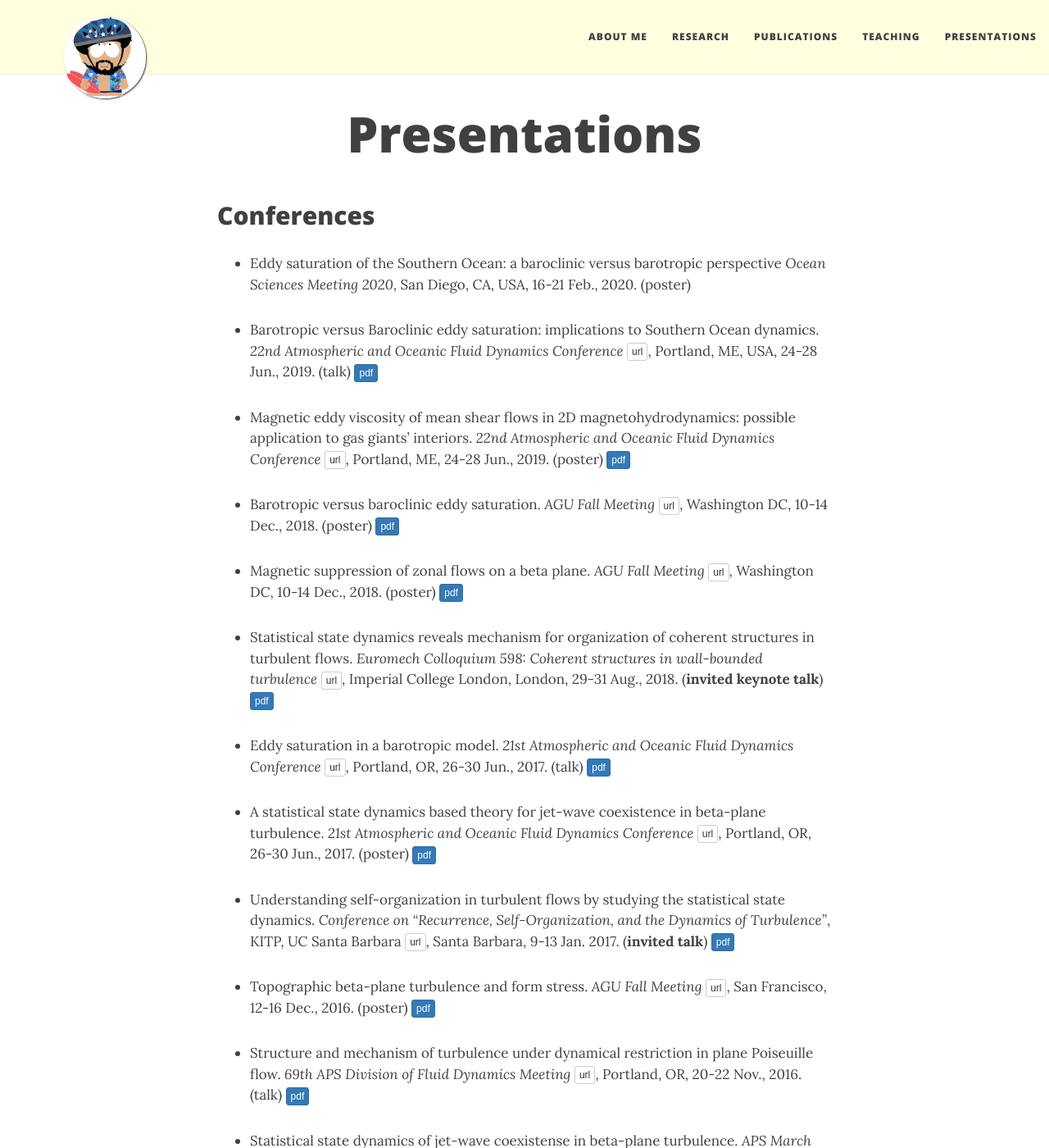
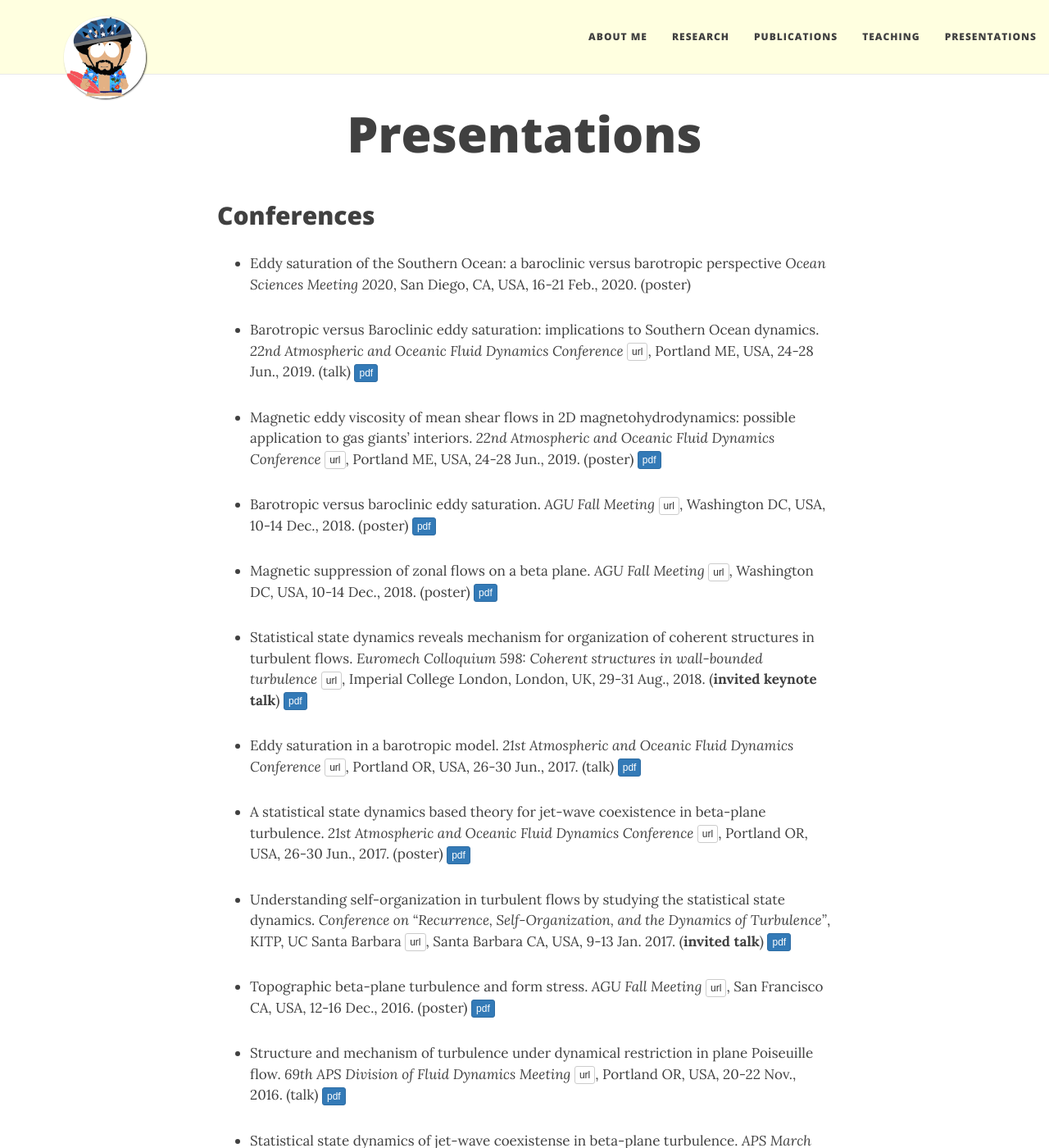
Before and after one commit to navidcy/navidcy.github.io, a Jekyll site: the page built from presentations.md, in a window 1280 px wide and 1400 px high. Shown: the whole window at 82% size. Built offline with Jekyll 4.4.1, drawn with Linux system fonts in a browser that asks for light colours; nearby versions of some CDN libraries; some of the changed text lies outside the part shown.

Commit message:
adds states/countries in pressentation list

```diff
--- a/presentations.md
+++ b/presentations.md
@@ -9,33 +9,33 @@ title: Presentations
 
 - Eddy saturation of the Southern Ocean: a baroclinic versus barotropic perspective _Ocean Sciences Meeting 2020_, San Diego, CA, USA, 16-21 Feb., 2020. (poster)
 
-- Barotropic versus Baroclinic eddy saturation: implications to Southern Ocean dynamics.  _22nd Atmospheric and Oceanic Fluid Dynamics Conference_ [<span class="btn btn-default btn-xs{{end}}" style="font-family:sans-serif;">url</span>][AOFD19-site]{:target="_blank"}, Portland, ME, USA, 24-28 Jun., 2019. (talk) [<span class="btn btn-primary btn-xs{{end}}" style="font-family:sans-serif;">pdf</span>][AOFD19-talk]
+- Barotropic versus Baroclinic eddy saturation: implications to Southern Ocean dynamics.  _22nd Atmospheric and Oceanic Fluid Dynamics Conference_ [<span class="btn btn-default btn-xs{{end}}" style="font-family:sans-serif;">url</span>][AOFD19-site]{:target="_blank"}, Portland ME, USA, 24-28 Jun., 2019. (talk) [<span class="btn btn-primary btn-xs{{end}}" style="font-family:sans-serif;">pdf</span>][AOFD19-talk]
 
-- Magnetic eddy viscosity of mean shear flows in 2D magnetohydrodynamics: possible application to gas giants' interiors.  _22nd Atmospheric and Oceanic Fluid Dynamics Conference_ [<span class="btn btn-default btn-xs{{end}}" style="font-family:sans-serif;">url</span>][AOFD19-site]{:target="_blank"}, Portland, ME, 24-28 Jun., 2019. (poster) [<span class="btn btn-primary btn-xs{{end}}" style="font-family:sans-serif;">pdf</span>][AOFD19-poster]
+- Magnetic eddy viscosity of mean shear flows in 2D magnetohydrodynamics: possible application to gas giants' interiors.  _22nd Atmospheric and Oceanic Fluid Dynamics Conference_ [<span class="btn btn-default btn-xs{{end}}" style="font-family:sans-serif;">url</span>][AOFD19-site]{:target="_blank"}, Portland ME, USA, 24-28 Jun., 2019. (poster) [<span class="btn btn-primary btn-xs{{end}}" style="font-family:sans-serif;">pdf</span>][AOFD19-poster]
 
-- Barotropic versus baroclinic eddy saturation. _AGU Fall Meeting_ [<span class="btn btn-default btn-xs{{end}}" style="font-family:sans-serif;">url</span>][AGU18-site]{:target="_blank"}, Washington DC, 10-14 Dec., 2018. (poster) [<span class="btn btn-primary btn-xs{{end}}" style="font-family:sans-serif;">pdf</span>][AGU18-ocean-poster]
+- Barotropic versus baroclinic eddy saturation. _AGU Fall Meeting_ [<span class="btn btn-default btn-xs{{end}}" style="font-family:sans-serif;">url</span>][AGU18-site]{:target="_blank"}, Washington DC, USA, 10-14 Dec., 2018. (poster) [<span class="btn btn-primary btn-xs{{end}}" style="font-family:sans-serif;">pdf</span>][AGU18-ocean-poster]
 
-- Magnetic suppression of zonal flows on a beta plane. _AGU Fall Meeting_ [<span class="btn btn-default btn-xs{{end}}" style="font-family:sans-serif;">url</span>][AGU18-site]{:target="_blank"}, Washington DC, 10-14 Dec., 2018. (poster) [<span class="btn btn-primary btn-xs{{end}}" style="font-family:sans-serif;">pdf</span>][AGU18-magnetic-poster]
+- Magnetic suppression of zonal flows on a beta plane. _AGU Fall Meeting_ [<span class="btn btn-default btn-xs{{end}}" style="font-family:sans-serif;">url</span>][AGU18-site]{:target="_blank"}, Washington DC, USA, 10-14 Dec., 2018. (poster) [<span class="btn btn-primary btn-xs{{end}}" style="font-family:sans-serif;">pdf</span>][AGU18-magnetic-poster]
 
-- Statistical state dynamics reveals mechanism for organization of coherent structures in turbulent flows. _Euromech Colloquium 598: Coherent structures in wall-bounded turbulence_ [<span class="btn btn-default btn-xs{{end}}" style="font-family:sans-serif;">url</span>][Euromech18-site]{:target="_blank"}, Imperial College London, London, 29-31 Aug., 2018. (**invited keynote talk**) [<span class="btn btn-primary btn-xs{{end}}" style="font-family:sans-serif;">pdf</span>][Euromech18-talk]
+- Statistical state dynamics reveals mechanism for organization of coherent structures in turbulent flows. _Euromech Colloquium 598: Coherent structures in wall-bounded turbulence_ [<span class="btn btn-default btn-xs{{end}}" style="font-family:sans-serif;">url</span>][Euromech18-site]{:target="_blank"}, Imperial College London, London, UK, 29-31 Aug., 2018. (**invited keynote talk**) [<span class="btn btn-primary btn-xs{{end}}" style="font-family:sans-serif;">pdf</span>][Euromech18-talk]
 
-- Eddy saturation in a barotropic model. _21st Atmospheric and Oceanic Fluid Dynamics Conference_ [<span class="btn btn-default btn-xs{{end}}" style="font-family:sans-serif;">url</span>][AOFD17-site]{:target="_blank"}, Portland, OR, 26-30 Jun., 2017. (talk) [<span class="btn btn-primary btn-xs{{end}}" style="font-family:sans-serif;">pdf</span>][AOFD17-talk]
+- Eddy saturation in a barotropic model. _21st Atmospheric and Oceanic Fluid Dynamics Conference_ [<span class="btn btn-default btn-xs{{end}}" style="font-family:sans-serif;">url</span>][AOFD17-site]{:target="_blank"}, Portland OR, USA, 26-30 Jun., 2017. (talk) [<span class="btn btn-primary btn-xs{{end}}" style="font-family:sans-serif;">pdf</span>][AOFD17-talk]
 
-- A statistical state dynamics based theory for jet-wave coexistence in beta-plane turbulence. _21st Atmospheric and Oceanic Fluid Dynamics Conference_ [<span class="btn btn-default btn-xs{{end}}" style="font-family:sans-serif;">url</span>][AOFD17-site]{:target="_blank"}, Portland, OR, 26-30 Jun., 2017. (poster) [<span class="btn btn-primary btn-xs{{end}}" style="font-family:sans-serif;">pdf</span>][AOFD17-poster]
+- A statistical state dynamics based theory for jet-wave coexistence in beta-plane turbulence. _21st Atmospheric and Oceanic Fluid Dynamics Conference_ [<span class="btn btn-default btn-xs{{end}}" style="font-family:sans-serif;">url</span>][AOFD17-site]{:target="_blank"}, Portland OR, USA, 26-30 Jun., 2017. (poster) [<span class="btn btn-primary btn-xs{{end}}" style="font-family:sans-serif;">pdf</span>][AOFD17-poster]
 
-- Understanding self-organization in turbulent flows by studying the statistical state dynamics. _Conference on "Recurrence, Self-Organization, and the Dynamics of Turbulence"_, KITP, UC Santa Barbara [<span class="btn btn-default btn-xs{{end}}" style="font-family:sans-serif;">url</span>][KITP-site]{:target="_blank"}, Santa Barbara, 9-13 Jan. 2017. (**invited talk**) [<span class="btn btn-primary btn-xs{{end}}" style="font-family:sans-serif;">pdf</span>][KITP17-talk]
+- Understanding self-organization in turbulent flows by studying the statistical state dynamics. _Conference on "Recurrence, Self-Organization, and the Dynamics of Turbulence"_, KITP, UC Santa Barbara [<span class="btn btn-default btn-xs{{end}}" style="font-family:sans-serif;">url</span>][KITP-site]{:target="_blank"}, Santa Barbara CA, USA, 9-13 Jan. 2017. (**invited talk**) [<span class="btn btn-primary btn-xs{{end}}" style="font-family:sans-serif;">pdf</span>][KITP17-talk]
 
-- Topographic beta-plane turbulence and form stress. _AGU Fall Meeting_ [<span class="btn btn-default btn-xs{{end}}" style="font-family:sans-serif;">url</span>][AGU16-site]{:target="_blank"}, San Francisco, 12-16 Dec., 2016. (poster) [<span class="btn btn-primary btn-xs{{end}}" style="font-family:sans-serif;">pdf</span>][AGU16-poster]
+- Topographic beta-plane turbulence and form stress. _AGU Fall Meeting_ [<span class="btn btn-default btn-xs{{end}}" style="font-family:sans-serif;">url</span>][AGU16-site]{:target="_blank"}, San Francisco CA, USA, 12-16 Dec., 2016. (poster) [<span class="btn btn-primary btn-xs{{end}}" style="font-family:sans-serif;">pdf</span>][AGU16-poster]
 
-- Structure and mechanism of turbulence under dynamical restriction in plane Poiseuille flow. _69th APS Division of Fluid Dynamics Meeting_ [<span class="btn btn-default btn-xs{{end}}" style="font-family:sans-serif;">url</span>][APSDFD16-site]{:target="_blank"}, Portland, OR, 20-22 Nov., 2016. (talk) [<span class="btn btn-primary btn-xs{{end}}" style="font-family:sans-serif;">pdf</span>][AGU16-poster]
+- Structure and mechanism of turbulence under dynamical restriction in plane Poiseuille flow. _69th APS Division of Fluid Dynamics Meeting_ [<span class="btn btn-default btn-xs{{end}}" style="font-family:sans-serif;">url</span>][APSDFD16-site]{:target="_blank"}, Portland OR, USA, 20-22 Nov., 2016. (talk) [<span class="btn btn-primary btn-xs{{end}}" style="font-family:sans-serif;">pdf</span>][AGU16-poster]
 
-- Statistical state dynamics of jet-wave coexistense in beta-plane turbulence. _APS March Meeting 2016_ [<span class="btn btn-default btn-xs{{end}}" style="font-family:sans-serif;">url</span>][APSMar16-site]{:target="_blank"}, Baltimore, 14-18 Mar., 2016. (talk) [<span class="btn btn-primary btn-xs{{end}}" style="font-family:sans-serif;">pdf</span>][APS-March16]
+- Statistical state dynamics of jet-wave coexistense in beta-plane turbulence. _APS March Meeting 2016_ [<span class="btn btn-default btn-xs{{end}}" style="font-family:sans-serif;">url</span>][APSMar16-site]{:target="_blank"}, Baltimore MD, USA, 14-18 Mar., 2016. (talk) [<span class="btn btn-primary btn-xs{{end}}" style="font-family:sans-serif;">pdf</span>][APS-March16]
 
-- Emergence and equilibration of zonal winds in turbulent planetary atmospheres. _12th International Conference on Meteorology, Climatology and Atmospheric Physics, COMECAP 2014_ [<span class="btn btn-default btn-xs{{end}}" style="font-family:sans-serif;">url</span>][COMECAP14-site]{:target="_blank"}, Heraklion, Crete, 28-31 May 2014. (poster) [<span class="btn btn-primary btn-xs{{end}}" style="font-family:sans-serif;">pdf</span>][COMECAP14-poster]
+- Emergence and equilibration of zonal winds in turbulent planetary atmospheres. _12th International Conference on Meteorology, Climatology and Atmospheric Physics, COMECAP 2014_ [<span class="btn btn-default btn-xs{{end}}" style="font-family:sans-serif;">url</span>][COMECAP14-site]{:target="_blank"}, Heraklion, Greece, 28-31 May 2014. (poster) [<span class="btn btn-primary btn-xs{{end}}" style="font-family:sans-serif;">pdf</span>][COMECAP14-poster]
 
-- Emergence and equilibration of jets in planetary turbulence.  _EGU 2013 General Assembly_ [<span class="btn btn-default btn-xs{{end}}" style="font-family:sans-serif;">url</span>][EGU13-site]{:target="_blank"}, Vienna, 8-12 Apr. 2013. (talk) [<span class="btn btn-primary btn-xs{{end}}" style="font-family:sans-serif;">pdf</span>][EGU13-talk]
+- Emergence and equilibration of jets in planetary turbulence.  _EGU 2013 General Assembly_ [<span class="btn btn-default btn-xs{{end}}" style="font-family:sans-serif;">url</span>][EGU13-site]{:target="_blank"}, Vienna, Austria, 8-12 Apr. 2013. (talk) [<span class="btn btn-primary btn-xs{{end}}" style="font-family:sans-serif;">pdf</span>][EGU13-talk]
 
-- Emergence and equilibration of jets in planetary turbulence.  _8th Panhellenic Meeting "Fluid Flow Phenomena'' (ROI 2012)_ [<span class="btn btn-default btn-xs{{end}}" style="font-family:sans-serif;">url</span>][ROI12-site]{:target="_blank"}, Volos, 16-17 November 2012. (talk) [<span class="btn btn-primary btn-xs{{end}}" style="font-family:sans-serif;">pdf</span>][ROI12-talk]
+- Emergence and equilibration of jets in planetary turbulence.  _8th Panhellenic Meeting "Fluid Flow Phenomena'' (ROI 2012)_ [<span class="btn btn-default btn-xs{{end}}" style="font-family:sans-serif;">url</span>][ROI12-site]{:target="_blank"}, Volos, Greece, 16-17 November 2012. (talk) [<span class="btn btn-primary btn-xs{{end}}" style="font-family:sans-serif;">pdf</span>][ROI12-talk]
 
 
 ## Seminars
@@ -44,35 +44,35 @@ title: Presentations
 
 - What is hiding underneath the stripes of Jupiter and Saturn? Department of Physics Colloquium, Department of Physics [<span class="btn btn-default btn-xs{{end}}" style="font-family:sans-serif;">url</span>][PhysUoA-site]{:target="_blank"}, National and Kapodistrian University of Athens [<span class="btn btn-default btn-xs{{end}}" style="font-family:sans-serif;">url</span>][UoA-site]{:target="_blank"}, Athens, Greece, 16 Oct. 2019. [<span class="btn btn-primary btn-xs{{end}}" style="font-family:sans-serif;">pdf</span>][UoA-Oct2019]
 
-- Barotropic versus Baroclinic eddy saturation: implications to Southern Ocean dynamics. Geophysical Fluid Dynamics Summer Program, Woods Hole Oceanographic Institution [<span class="btn btn-default btn-xs{{end}}" style="font-family:sans-serif;">url</span>][GFD-site]{:target="_blank"}, Woods Hole, USA, 9 Jul. 2019. [<span class="btn btn-primary btn-xs{{end}}" style="font-family:sans-serif;">pdf</span>][GFD_July2019]
+- Barotropic versus Baroclinic eddy saturation: implications to Southern Ocean dynamics. Geophysical Fluid Dynamics Summer Program, Woods Hole Oceanographic Institution [<span class="btn btn-default btn-xs{{end}}" style="font-family:sans-serif;">url</span>][GFD-site]{:target="_blank"}, Woods Hole MA, USA, 9 Jul. 2019. [<span class="btn btn-primary btn-xs{{end}}" style="font-family:sans-serif;">pdf</span>][GFD_July2019]
 
-- A barotropic process-model for eddy saturation. Woods Hole Oceanographic Institution  [<span class="btn btn-default btn-xs{{end}}" style="font-family:sans-serif;">url</span>][WHOI-site]{:target="_blank"}, Woods Hole, USA, 16 Apr. 2019. [<span class="btn btn-primary btn-xs{{end}}" style="font-family:sans-serif;">pdf</span>][WHOI-Apr2019]
+- A barotropic process-model for eddy saturation. Woods Hole Oceanographic Institution  [<span class="btn btn-default btn-xs{{end}}" style="font-family:sans-serif;">url</span>][WHOI-site]{:target="_blank"}, Woods Hole MA, USA, 16 Apr. 2019. [<span class="btn btn-primary btn-xs{{end}}" style="font-family:sans-serif;">pdf</span>][WHOI-Apr2019]
 
-- How does the Antarctic Circumpolar Current respond to the increasing winds over the Southern Ocean?: Barotropic versus Baroclinic Eddy Saturation. Department of Physics and Physical Oceanography Seminar, University of North Carolina Wilmington [<span class="btn btn-default btn-xs{{end}}" style="font-family:sans-serif;">url</span>][UNCW-site]{:target="_blank"}, Wilmington, NC, USA, 11 Apr. 2019.
+- How does the Antarctic Circumpolar Current respond to the increasing winds over the Southern Ocean?: Barotropic versus Baroclinic Eddy Saturation. Department of Physics and Physical Oceanography Seminar, University of North Carolina Wilmington [<span class="btn btn-default btn-xs{{end}}" style="font-family:sans-serif;">url</span>][UNCW-site]{:target="_blank"}, Wilmington NC, USA, 11 Apr. 2019.
 
 - How does the Antarctic Circumpolar Current respond to the increasing winds over the Southern Ocean?: Barotropic versus Baroclinic Eddy Saturation. Department of Mathematics Fluids Seminar, Monash University [<span class="btn btn-default btn-xs{{end}}" style="font-family:sans-serif;">url</span>][Monash-site]{:target="_blank"}, Melbourne, Australia, 12 Feb. 2019.
 
 - Statistical state dynamics: a new framework for understanding turbulent flows. Fluid Mechanics Research Group Seminar [<span class="btn btn-default btn-xs{{end}}" style="font-family:sans-serif;">url</span>][UMelbFluids-site]{:target="_blank"}, The University of Melbourne [<span class="btn btn-default btn-xs{{end}}" style="font-family:sans-serif;">url</span>][UMelb-site]{:target="_blank"}, Melbourne, Australia, 8 Feb. 2019.
 
-- Magnetic suppression of zonal flows on a beta plane. SpinLab Group Seminar [<span class="btn btn-default btn-xs{{end}}" style="font-family:sans-serif;">url</span>][SpinLab-site]{:target="_blank"}, UC Los Angeles [<span class="btn btn-default btn-xs{{end}}" style="font-family:sans-serif;">url</span>][UCLA-site]{:target="_blank"}, Los Angeles, USA, 11 Jan. 2019. [<span class="btn btn-primary btn-xs{{end}}" style="font-family:sans-serif;">pdf</span>][UCLA-Jan2019]
+- Magnetic suppression of zonal flows on a beta plane. SpinLab Group Seminar [<span class="btn btn-default btn-xs{{end}}" style="font-family:sans-serif;">url</span>][SpinLab-site]{:target="_blank"}, UC Los Angeles [<span class="btn btn-default btn-xs{{end}}" style="font-family:sans-serif;">url</span>][UCLA-site]{:target="_blank"}, Los Angeles CA, USA, 11 Jan. 2019. [<span class="btn btn-primary btn-xs{{end}}" style="font-family:sans-serif;">pdf</span>][UCLA-Jan2019]
 
-- Baroclinic versus Barotropic eddy saturation. Oceans and Climate Group Seminar [<span class="btn btn-default btn-xs{{end}}" style="font-family:sans-serif;">url</span>][OceansGFDL-site]{:target="_blank"}, Geophysical Fluid Dynamics Laboratory [<span class="btn btn-default btn-xs{{end}}" style="font-family:sans-serif;">url</span>][GFDL-site]{:target="_blank"}, Princeton, USA, 12 Dec. 2018. [<span class="btn btn-primary btn-xs{{end}}" style="font-family:sans-serif;">pdf</span>][GFDL-Dec2018]
+- Baroclinic versus Barotropic eddy saturation. Oceans and Climate Group Seminar [<span class="btn btn-default btn-xs{{end}}" style="font-family:sans-serif;">url</span>][OceansGFDL-site]{:target="_blank"}, Geophysical Fluid Dynamics Laboratory [<span class="btn btn-default btn-xs{{end}}" style="font-family:sans-serif;">url</span>][GFDL-site]{:target="_blank"}, Princeton NJ, USA, 12 Dec. 2018. [<span class="btn btn-primary btn-xs{{end}}" style="font-family:sans-serif;">pdf</span>][GFDL-Dec2018]
 
-- Eddy saturation in a barotropic model. CEAFM Seminar [<span class="btn btn-default btn-xs{{end}}" style="font-family:sans-serif;">url</span>][CEAFM-site]{:target="_blank"}, Department of Earth & Planetary Sciences, The Johns Hopkins University, Baltimore, USA, 13 Oct. 2017. [<span class="btn btn-primary btn-xs{{end}}" style="font-family:sans-serif;">pdf</span>][CEAFM_Oct2017]
+- Eddy saturation in a barotropic model. CEAFM Seminar [<span class="btn btn-default btn-xs{{end}}" style="font-family:sans-serif;">url</span>][CEAFM-site]{:target="_blank"}, Department of Earth & Planetary Sciences, The Johns Hopkins University, Baltimore MD, USA, 13 Oct. 2017. [<span class="btn btn-primary btn-xs{{end}}" style="font-family:sans-serif;">pdf</span>][CEAFM_Oct2017]
 
-- Eddy saturation in a barotropic model. CASPO Seminar, Scripps Institution of Oceanography, UC San Diego [<span class="btn btn-default btn-xs{{end}}" style="font-family:sans-serif;">url</span>][Scripps-site]{:target="_blank"}, La Jolla, 7 Jun. 2017. [<span class="btn btn-primary btn-xs{{end}}" style="font-family:sans-serif;">pdf</span>][CASPO_Jun2017]
+- Eddy saturation in a barotropic model. CASPO Seminar, Scripps Institution of Oceanography, UC San Diego [<span class="btn btn-default btn-xs{{end}}" style="font-family:sans-serif;">url</span>][Scripps-site]{:target="_blank"}, La Jolla CA, USA, 7 Jun. 2017. [<span class="btn btn-primary btn-xs{{end}}" style="font-family:sans-serif;">pdf</span>][CASPO_Jun2017]
 
-- Topographic beta-plane turbulence and form stress. Geophysical Fluid Dynamics Summer Program, WHOI [<span class="btn btn-default btn-xs{{end}}" style="font-family:sans-serif;">url</span>][GFD-site]{:target="_blank"}, Woods Hole, USA, 19 Jul. 2016. [<span class="btn btn-primary btn-xs{{end}}" style="font-family:sans-serif;">pdf</span>][GFD_July2016]
+- Topographic beta-plane turbulence and form stress. Geophysical Fluid Dynamics Summer Program, WHOI [<span class="btn btn-default btn-xs{{end}}" style="font-family:sans-serif;">url</span>][GFD-site]{:target="_blank"}, Woods Hole MA, USA, 19 Jul. 2016. [<span class="btn btn-primary btn-xs{{end}}" style="font-family:sans-serif;">pdf</span>][GFD_July2016]
 
-- Topographic beta-plane turbulence and form stress. Mathematics of Turbulence Reunion Conference, IPAM, UC Los Angeles [<span class="btn btn-default btn-xs{{end}}" style="font-family:sans-serif;">url</span>][IPAM-site]{:target="_blank"}, Lake Arrowhead, USA, 7 Jun. 2016. [<span class="btn btn-primary btn-xs{{end}}" style="font-family:sans-serif;">pdf</span>][IPAM_Jun2016]
+- Topographic beta-plane turbulence and form stress. Mathematics of Turbulence Reunion Conference, IPAM, UC Los Angeles [<span class="btn btn-default btn-xs{{end}}" style="font-family:sans-serif;">url</span>][IPAM-site]{:target="_blank"}, Lake Arrowhead CA, USA, 7 Jun. 2016. [<span class="btn btn-primary btn-xs{{end}}" style="font-family:sans-serif;">pdf</span>][IPAM_Jun2016]
 
-- Statistical state dynamics of planetary turbulence. CEAFM Seminar [<span class="btn btn-default btn-xs{{end}}" style="font-family:sans-serif;">url</span>][CEAFM-site]{:target="_blank"}, Whiting School of Engineering, The Johns Hopkins University, Baltimore, USA, 18 Mar. 2016. [<span class="btn btn-primary btn-xs{{end}}" style="font-family:sans-serif;">pdf</span>][CEAFM_Mar2016]
+- Statistical state dynamics of planetary turbulence. CEAFM Seminar [<span class="btn btn-default btn-xs{{end}}" style="font-family:sans-serif;">url</span>][CEAFM-site]{:target="_blank"}, Whiting School of Engineering, The Johns Hopkins University, Baltimore MD, USA, 18 Mar. 2016. [<span class="btn btn-primary btn-xs{{end}}" style="font-family:sans-serif;">pdf</span>][CEAFM_Mar2016]
 
-- A theory for large-scale structure formation in atmospheric/oceanic turbulence: Is jet formation a phase transition phenomenon? CASPO Seminar, Scripps Institution of Oceanography, UC San Diego [<span class="btn btn-default btn-xs{{end}}" style="font-family:sans-serif;">url</span>][Scripps-site]{:target="_blank"}, La Jolla, USA, 10 Feb. 2016. [<span class="btn btn-primary btn-xs{{end}}" style="font-family:sans-serif;">pdf</span>][CASPO_Feb2016]
+- A theory for large-scale structure formation in atmospheric/oceanic turbulence: Is jet formation a phase transition phenomenon? CASPO Seminar, Scripps Institution of Oceanography, UC San Diego [<span class="btn btn-default btn-xs{{end}}" style="font-family:sans-serif;">url</span>][Scripps-site]{:target="_blank"}, La Jolla CA, USA, 10 Feb. 2016. [<span class="btn btn-primary btn-xs{{end}}" style="font-family:sans-serif;">pdf</span>][CASPO_Feb2016]
 
-- Formation of large-scale structures by turbulence in planetary atmospheres. Physics Department, University of Cyprus [<span class="btn btn-default btn-xs{{end}}" style="font-family:sans-serif;">url</span>][UCY-site] , Nicosia, 5 May 2015. [<span class="btn btn-primary btn-xs{{end}}" style="font-family:sans-serif;">pdf</span>][UCY_May2015]
+- Formation of large-scale structures by turbulence in planetary atmospheres. Physics Department, University of Cyprus [<span class="btn btn-default btn-xs{{end}}" style="font-family:sans-serif;">url</span>][UCY-site] , Nicosia, Cyprus, 5 May 2015. [<span class="btn btn-primary btn-xs{{end}}" style="font-family:sans-serif;">pdf</span>][UCY_May2015]
 
-- Emergence of large-scale structure in planetary turbulence as an instability of the of the homogeneous turbulent state. IPAM, UC Los Angeles [<span class="btn btn-default btn-xs{{end}}" style="font-family:sans-serif;">url</span>][IPAM-site]{:target="_blank"}, Los Angeles, USA, 21 Oct. 2014. [<span class="btn btn-primary btn-xs{{end}}" style="font-family:sans-serif;">pdf</span>][IPAM_Oct2014]
+- Emergence of large-scale structure in planetary turbulence as an instability of the of the homogeneous turbulent state. IPAM, UC Los Angeles [<span class="btn btn-default btn-xs{{end}}" style="font-family:sans-serif;">url</span>][IPAM-site]{:target="_blank"}, Los Angeles CA, USA, 21 Oct. 2014. [<span class="btn btn-primary btn-xs{{end}}" style="font-family:sans-serif;">pdf</span>][IPAM_Oct2014]
 
 - Emergence and equilibration of zonal winds in turbulent planetary atmospheres. Cyprus Oceanography Center, University of Cyprus[<span class="btn btn-default btn-xs{{end}}" style="font-family:sans-serif;">url</span>][OCC-site]{:target="_blank"}, Nicosia, Cyprus, 7 Jan. 2014. [<span class="btn btn-primary btn-xs{{end}}" style="font-family:sans-serif;">pdf</span>][UCY_Jan2014]
 
```
